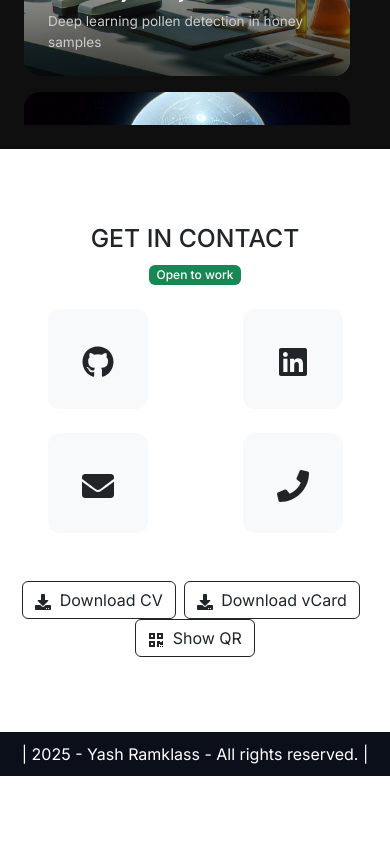
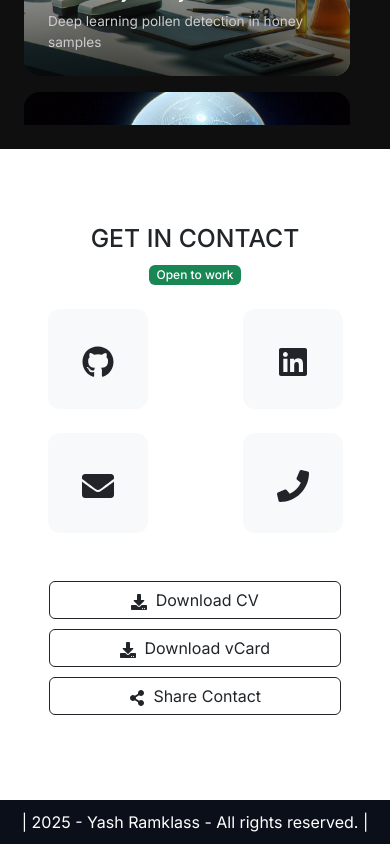
Before and after one commit to Yramklass/yramklass.github.io, a React (Vite) app in the folder webcv/: page / in a window 390 px wide. Shown: the part 3979-4823 px from the top of the page. Before the commit the page ends 4755 px from the top, so only its background shows below. Built offline with nearby package versions, Linux system fonts and the light colour scheme.

Commit message:
Contact section mobile responsiveness added.

```diff
--- a/webcv/src/components/ContactSection.jsx
+++ b/webcv/src/components/ContactSection.jsx
@@ -1,10 +1,10 @@
-import React, { useState } from 'react';
+import React, { useState, useEffect } from 'react';
 import {
   Container, Row, Col, Button, OverlayTrigger, Tooltip,
   Badge, Toast, ToastContainer
 } from 'react-bootstrap';
 import {
-  FaGithub, FaLinkedin, FaEnvelope, FaPhone, FaDownload, FaQrcode
+  FaGithub, FaLinkedin, FaEnvelope, FaPhone, FaDownload, FaQrcode, FaShareAlt
 } from 'react-icons/fa';
 import { QRCodeSVG } from 'qrcode.react';
 
@@ -12,9 +12,26 @@ const ContactSection = () => {
   const [showToast, setShowToast] = useState(false);
   const [toastMsg, setToastMsg] = useState('');
   const [showQR, setShowQR] = useState(false);
+  const [isMobile, setIsMobile] = useState(false);
+
+  useEffect(() => {
+    // Check if device is mobile on component mount and on window resize
+    const checkMobile = () => {
+      setIsMobile(/iPhone|iPad|iPod|Android/i.test(navigator.userAgent) || window.innerWidth < 768);
+    };
+
+    checkMobile();
+    window.addEventListener('resize', checkMobile);
+
+    return () => {
+      window.removeEventListener('resize', checkMobile);
+    };
+  }, []);
 
   const email = 'yramklass@gmail.com';
   const phone = '+27823691475';
+  const websiteUrl = 'https://yramklass.github.io';
+  const vcardUrl = `${websiteUrl}/downloads/yashramklass.vcf`;
 
   const handleCopy = (text, label) => {
     navigator.clipboard.writeText(text);
@@ -23,7 +40,32 @@ const ContactSection = () => {
     setTimeout(() => setShowToast(true), 50); // Small delay to force rerender
   };
 
-  const isMobile = /iPhone|iPad|iPod|Android/i.test(navigator.userAgent);
+  const handleShareContact = async () => {
+    // Contact info to share
+    const contactInfo = {
+      title: "Yash Ramklass",
+      text: "Contact information for Yash Ramklass",
+      url: vcardUrl
+    };
+
+    // Check if browser supports sharing
+    if (navigator.share) {
+      try {
+        await navigator.share(contactInfo);
+        setToastMsg("Thanks for sharing!");
+        setShowToast(true);
+      } catch (error) {
+        if (error.name !== 'AbortError') {
+          setToastMsg("Error sharing contact");
+          setShowToast(true);
+        }
+      }
+    } else {
+      // Fallback for browsers that don't support the Web Share API
+      setToastMsg("Sharing not supported on this browser");
+      setShowToast(true);
+    }
+  };
 
   const contactItems = [
     {
@@ -87,21 +129,29 @@ const ContactSection = () => {
           ))}
         </Row>
 
-        <div className="text-center mt-4">
+        <div className="text-center mt-4 contact-buttons">
           <Button variant="outline-dark" className="me-2" href="/downloads/Yash_CV_2025.pdf" download>
             <FaDownload className="me-1" /> Download CV
           </Button>
+
           <Button variant="outline-dark" className="me-2" href="/downloads/yashramklass.vcf" download>
             <FaDownload className="me-1" /> Download vCard
           </Button>
+
+          {isMobile ? (
+            <Button variant="outline-dark" onClick={handleShareContact}>
+              <FaShareAlt className="me-1" /> Share Contact
+            </Button>
+          ) : (
             <Button variant="outline-dark" onClick={() => setShowQR(!showQR)}>
               <FaQrcode className="me-1" /> {showQR ? 'Hide QR' : 'Show QR'}
             </Button>
+          )}
         </div>
 
-        {showQR && (
+        {!isMobile && showQR && (
           <div className="text-center mt-3">
-            <QRCodeSVG value="https://yramklass.github.io/downloads/yashramklass.vcf" size={128} />
+            <QRCodeSVG value={vcardUrl} size={128} />
             <p className="mt-2">Scan to add contact</p>
           </div>
         )}
@@ -131,20 +181,16 @@ const ContactSection = () => {
 
       <style>{`
         .custom-toast {
-    background-color:#lightgrey; /* soft blue */
+          background-color: #f8f9fa;
           border: 1px solid #00BFFF;
           color: black;
           font-weight: 500;
           border-radius: 10px;
           padding: 0.75rem 1rem;
           box-shadow: 0 4px 12px rgba(0,0,0,0.15);
-    text-align:center;
+          text-align: center;
         }
-`}</style>
 
-
-      {/* Inline Styling */}
-      <style>{`
         .contact-icon {
           width: 100px;
           height: 100px;
@@ -171,11 +217,24 @@ const ContactSection = () => {
           transition: color 0.4s ease;
         }
 
-        .contact-section{
+        .contact-section {
           padding-top: 75px;
           padding-bottom: 75px;
         }
 
+        @media (max-width: 768px) {
+          .contact-buttons .btn {
+            margin-bottom: 10px;
+            width: 80%;
+            display: block;
+            margin-left: auto;
+            margin-right: auto;
+          }
+
+          /* Reset right margin since buttons are stacked */
+          .contact-buttons .btn.me-2 {
+            margin-right: auto !important;
+          }
         }
       `}</style>
     </div>
```
Lines whose indentation alone changed are shown as unchanged.
